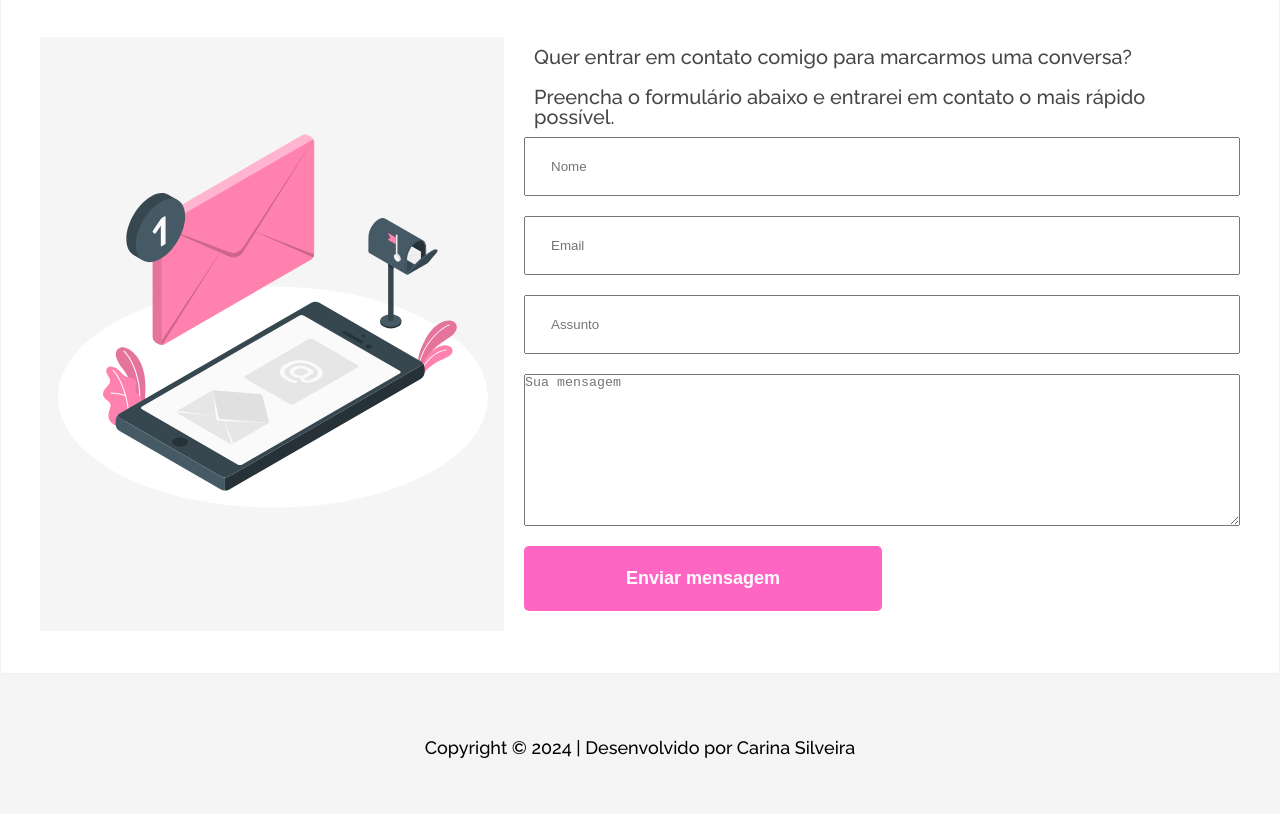
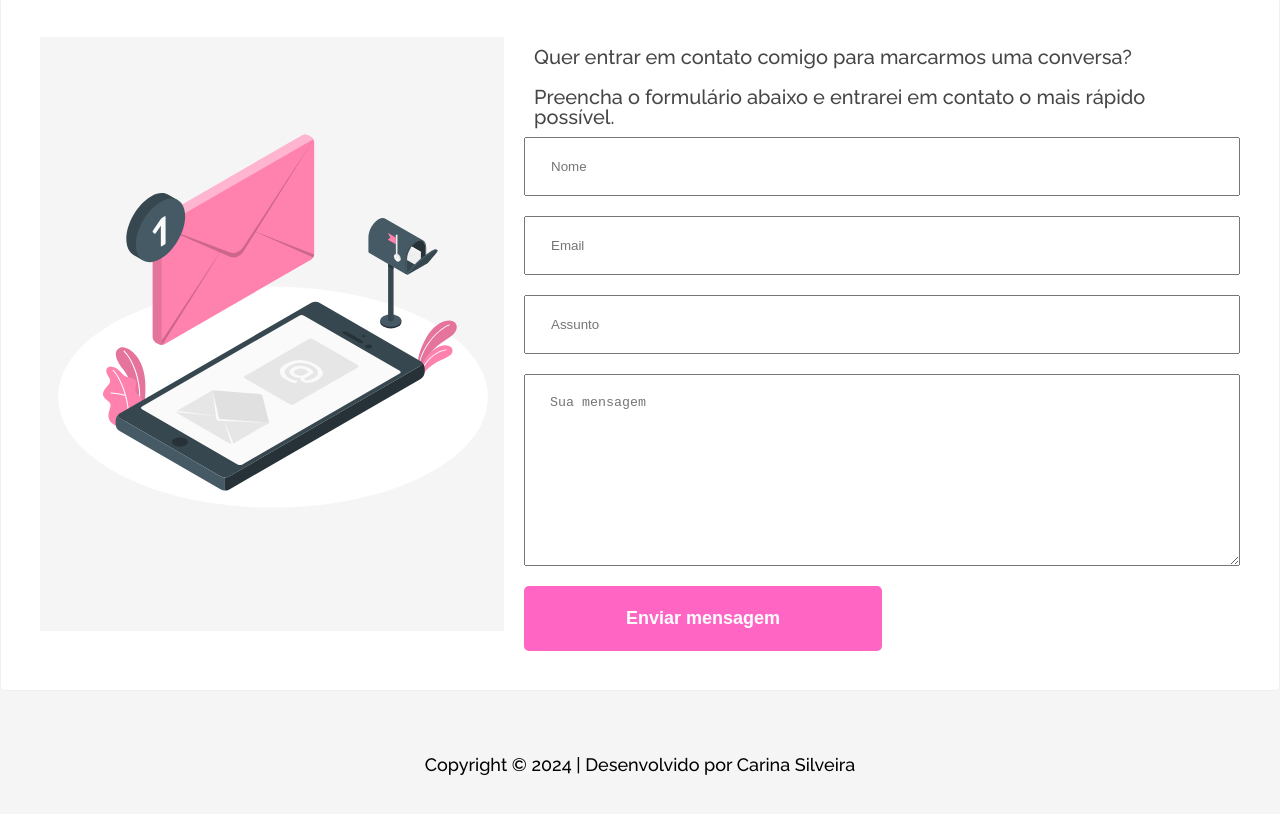
Before and after one commit to carinasylver/challenge-front-end-portfolio, a plain HTML site: page index.html in a window 1280 px wide. Shown: the part 3751-4565 px from the top of the page. Drawn offline with Linux system fonts and the light colour scheme.

Commit message:
codigo refatorado

```diff
--- a/css/contato.css
+++ b/css/contato.css
@@ -64,10 +64,12 @@
 }
 
 .formcontato__form input{
-	/* margin: auto; */
 	padding: 20px 25px;
 	width: auto;
+}
 
+.formcontato__textarea{
+    padding: 20px 25px;
 }
 
 .formcontato__botao{
```
